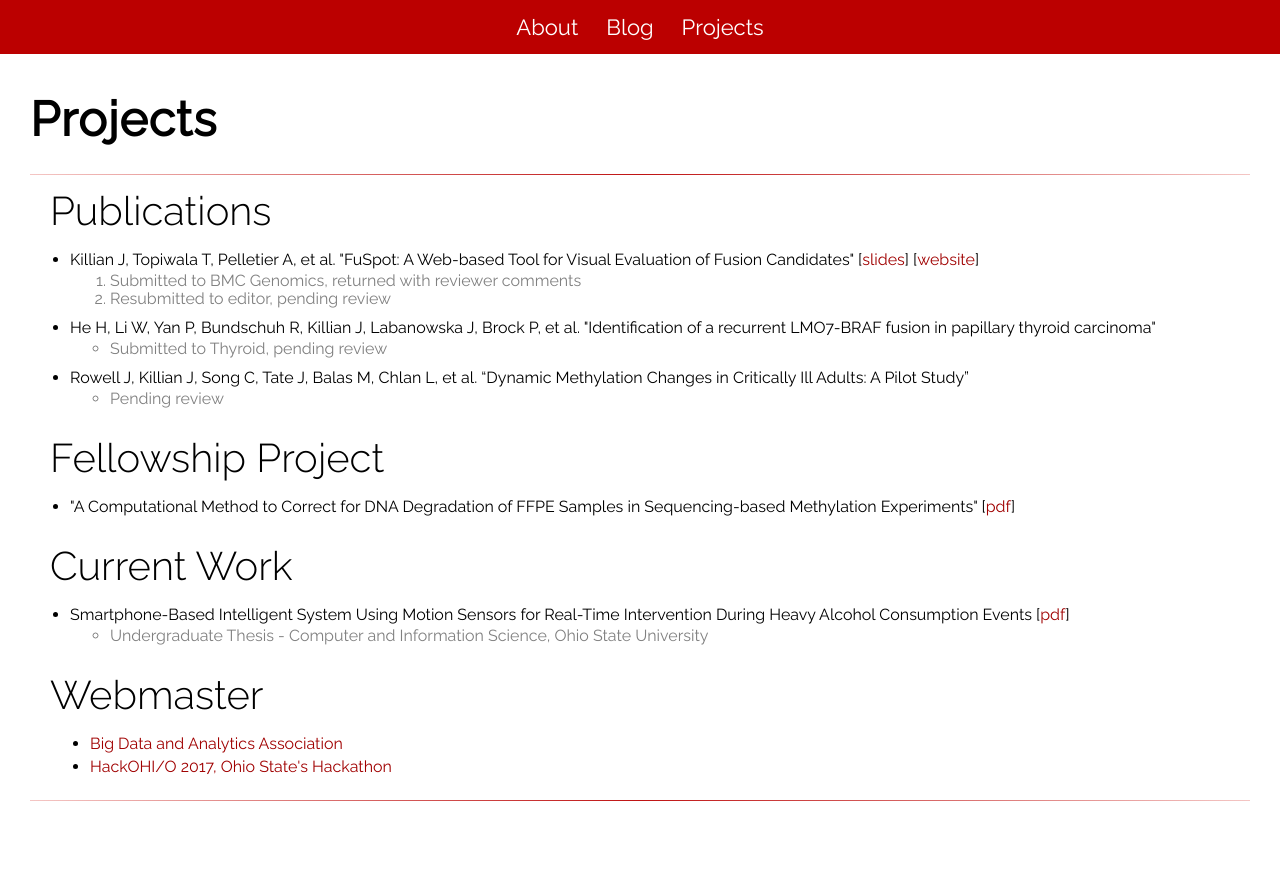
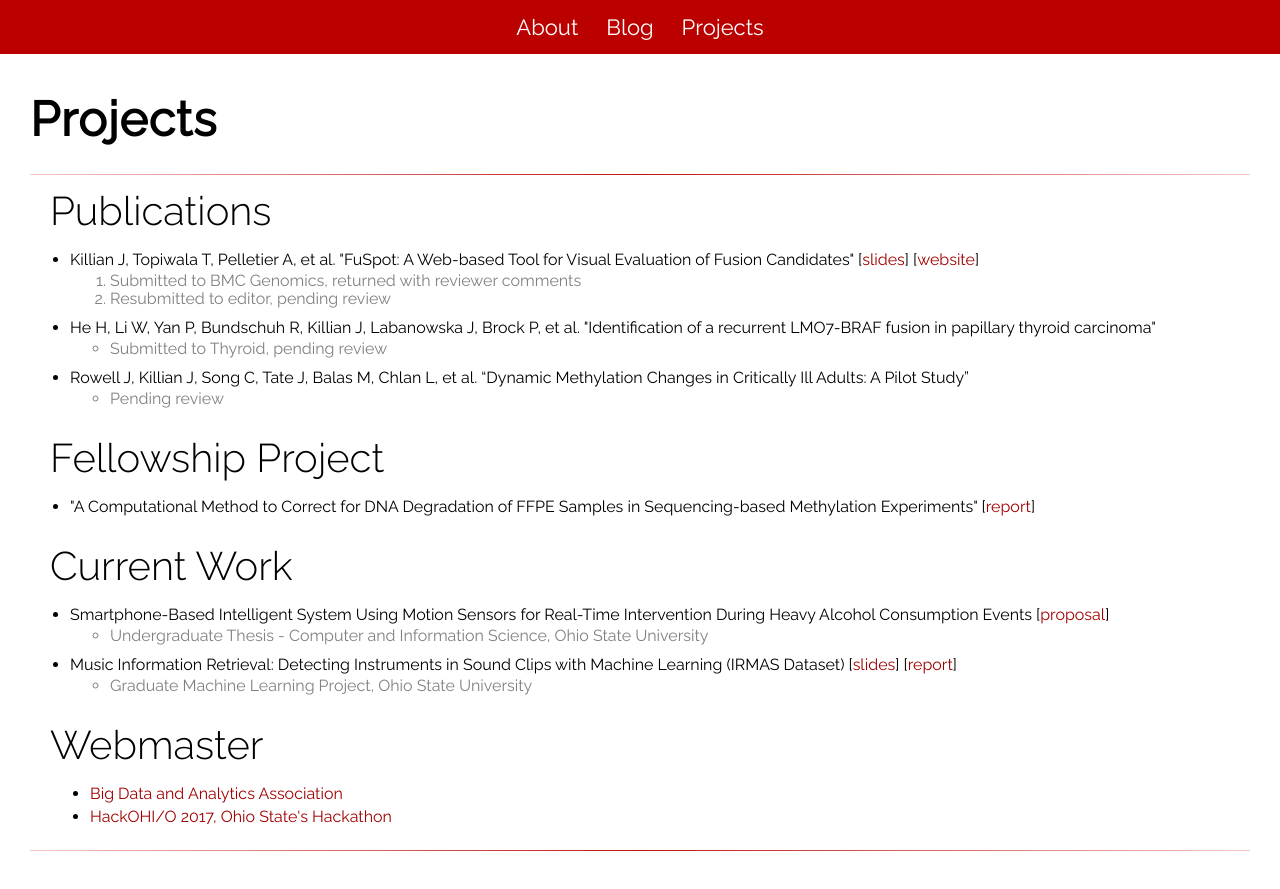
Before and after one commit to killian-34/killian-34.github.io, a plain HTML site: page projects.html in a window 1280 px wide. Before the commit the page ends 839 px from the top, so only its background shows below. Drawn offline with nearby package versions, Linux system fonts and the light colour scheme.

Commit message:
added ml project

```diff
--- a/projects.html
+++ b/projects.html
@@ -68,7 +68,7 @@
 				<div class="projects-subsection">
 					<h2>Fellowship Project</h2>
 					<ul class="subsection-top-list">
-						<li>"A Computational Method to Correct for DNA Degradation of FFPE Samples in Sequencing-based Methylation Experiments" [<a class="pretty-link" href="pdf/ffpe_correction.pdf" target="new">pdf</a>]
+						<li>"A Computational Method to Correct for DNA Degradation of FFPE Samples in Sequencing-based Methylation Experiments" [<a class="pretty-link" href="pdf/ffpe_correction.pdf" target="new">report</a>]
 						</li>
 					</ul>
 				</div>
@@ -76,9 +76,14 @@
 				<div class="projects-subsection">
 					<h2>Current Work</h2>
 					<ul class="subsection-top-list">
-						<li>Smartphone-Based Intelligent System Using Motion Sensors for Real-Time Intervention During Heavy Alcohol Consumption Events [<a class="pretty-link" href="pdf/sobriety_tracker_proposal.pdf" target="new">pdf</a>]
+						<li>Smartphone-Based Intelligent System Using Motion Sensors for Real-Time Intervention During Heavy Alcohol Consumption Events [<a class="pretty-link" href="pdf/sobriety_tracker_proposal.pdf" target="new">proposal</a>]
 							<ul class="grey-list">
 								<li>Undergraduate Thesis - Computer and Information Science, Ohio State University</li>
+							</ul>
+						</li>
+						<li>Music Information Retrieval: Detecting Instruments in Sound Clips with Machine Learning (IRMAS Dataset) [<a class="pretty-link" href="pdf/instrument_classification_slides.pdf" target="new">slides</a>] [<a class="pretty-link" href="pdf/instrument_classification_report.pdf" target="new">report</a>]
+							<ul class="grey-list">
+								<li>Graduate Machine Learning Project, Ohio State University</li>
 							</ul>
 						</li>
 					</ul>
```
Also changed, not shown: 2 other files.
